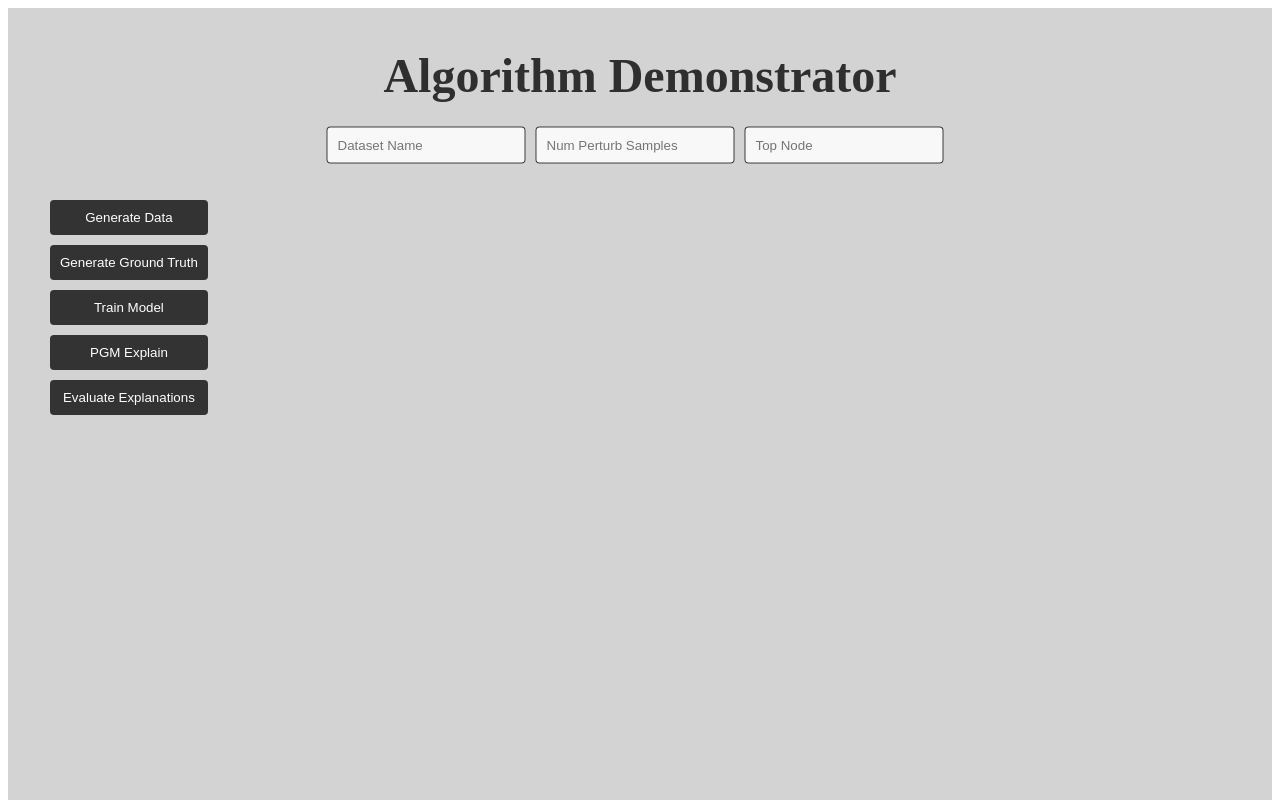
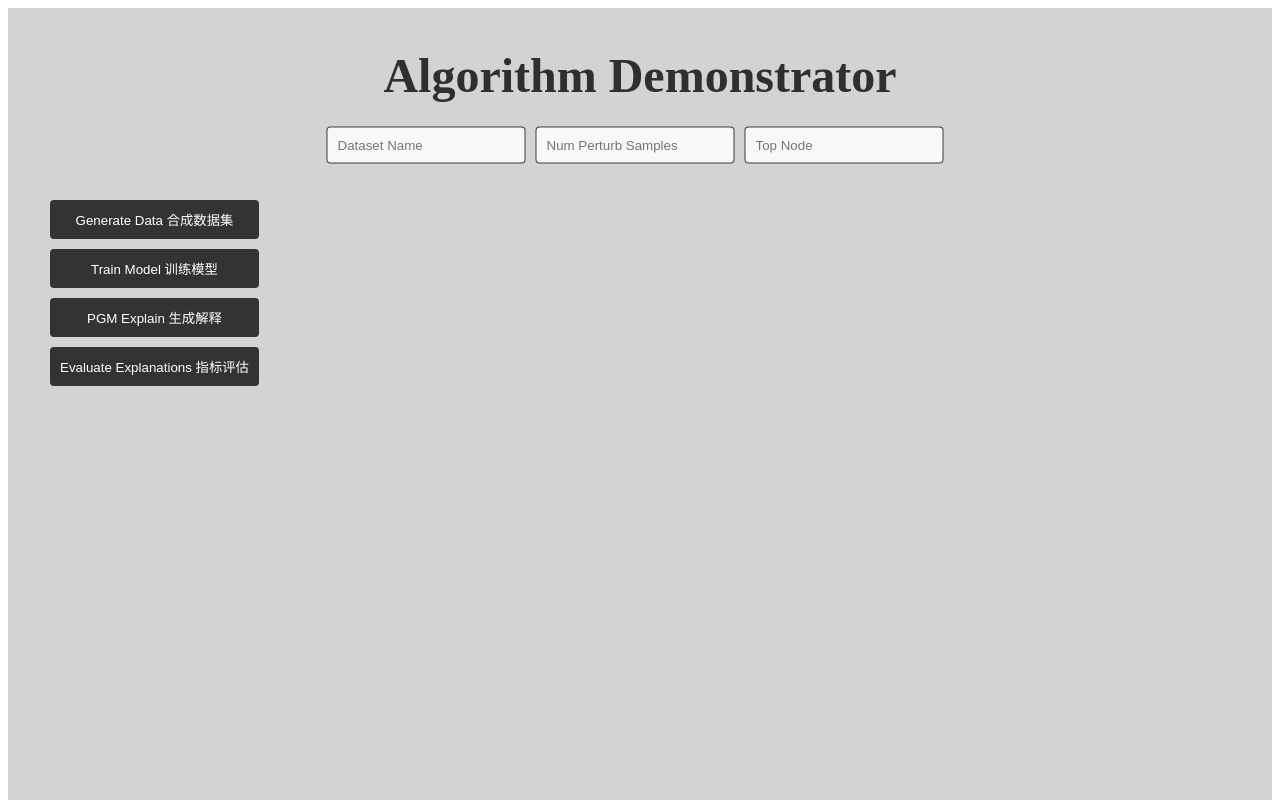
Before and after one commit to Shaw511/MagiQuestopia, a React (Create React App) app in the folder my-app/: page /algorithm in a window 1280 px wide. Shown: the top 800 px of the page. Built offline with nearby package versions, Linux system fonts and the light colour scheme.

Commit message:
验收演示

```diff
--- a/my-app/src/algorithm.js
+++ b/my-app/src/algorithm.js
@@ -86,31 +86,31 @@ function Algorithm () {
                     onClick={() => handleButtonClick('gen_data', `python3 GenData.py --dataset ${datasetName}`, datasetName, numPerturbSamples, topNode)}
                     disabled={loading}
                 >
-                    Generate Data
+                    Generate Data 合成数据集
                 </button>
-                <button
-                    onClick={() => handleButtonClick('gen_truth', `python3 GenGroundTruth.py --dataset ${datasetName}`, datasetName, numPerturbSamples, topNode)}
-                    disabled={loading}
-                >
-                    Generate Ground Truth
-                </button>
+                {/*<button*/}
+                {/*    onClick={() => handleButtonClick('gen_truth', `python3 GenGroundTruth.py --dataset ${datasetName}`, datasetName, numPerturbSamples, topNode)}*/}
+                {/*    disabled={loading}*/}
+                {/*>*/}
+                {/*    Generate Ground Truth*/}
+                {/*</button>*/}
                 <button
                     onClick={() => handleButtonClick('train_model', `python3 train.py --dataset ${datasetName}`, datasetName, numPerturbSamples, topNode)}
                     disabled={loading}
                 >
-                    Train Model
+                    Train Model 训练模型
                 </button>
                 <button
                     onClick={() => handleButtonClick('explain_pgm', `python3 main.py --dataset ${datasetName} --num-perturb-samples ${numPerturbSamples} --top-node ${topNode}`, datasetName, numPerturbSamples, topNode)}
                     disabled={loading}
                 >
-                    PGM Explain
+                    PGM Explain 生成解释
                 </button>
                 <button
                     onClick={() => handleButtonClick('eval_explain', `python3 evaluate_explanations.py --dataset ${datasetName} --num-perturb-samples ${numPerturbSamples} --top-node ${topNode}`, datasetName, numPerturbSamples, topNode)}
                     disabled={loading}
                 >
-                    Evaluate Explanations
+                    Evaluate Explanations 指标评估
                 </button>
                 {loading ? <p3>Loading...</p3> : <p3>{result}</p3>}
             </div>
```
